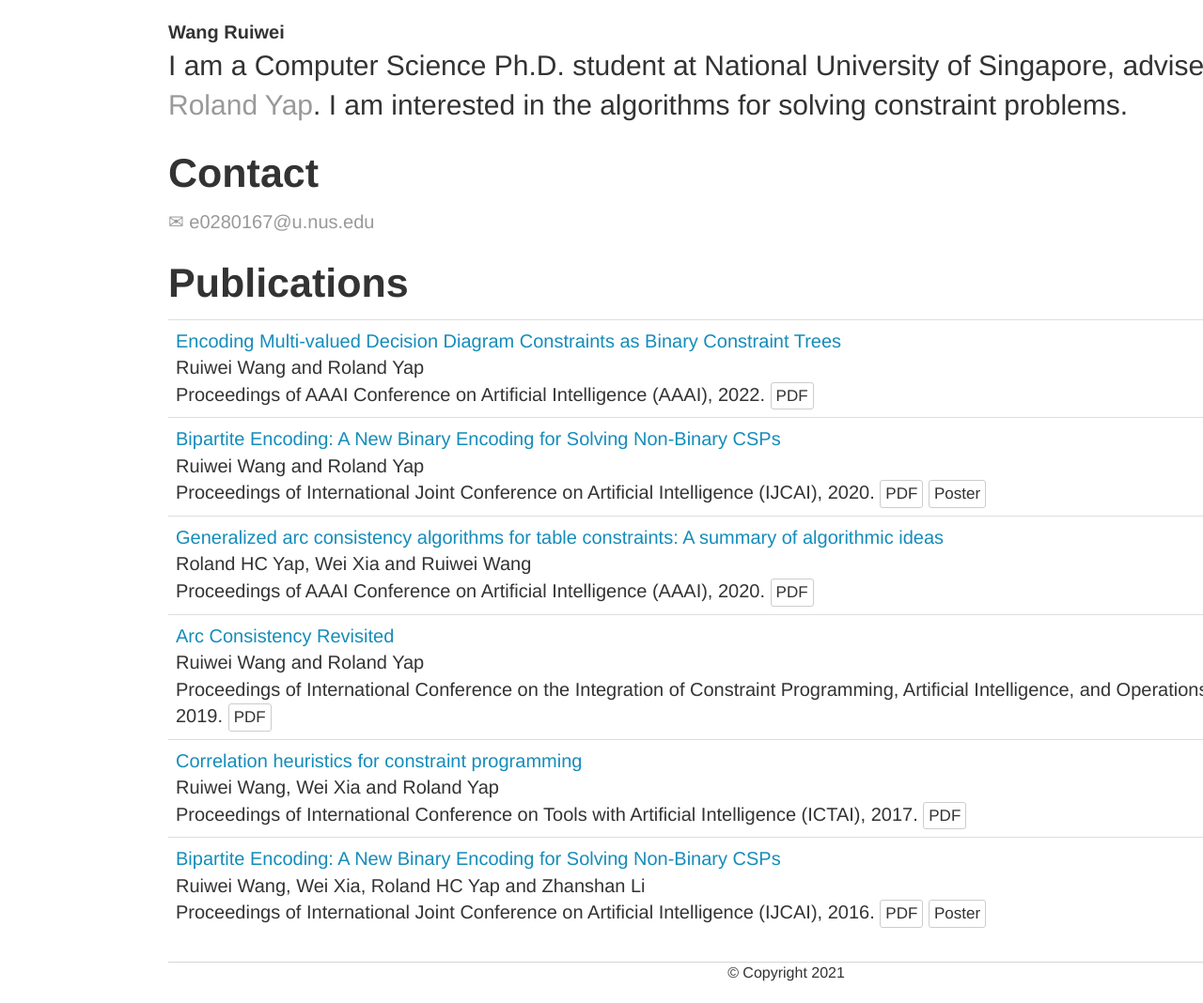
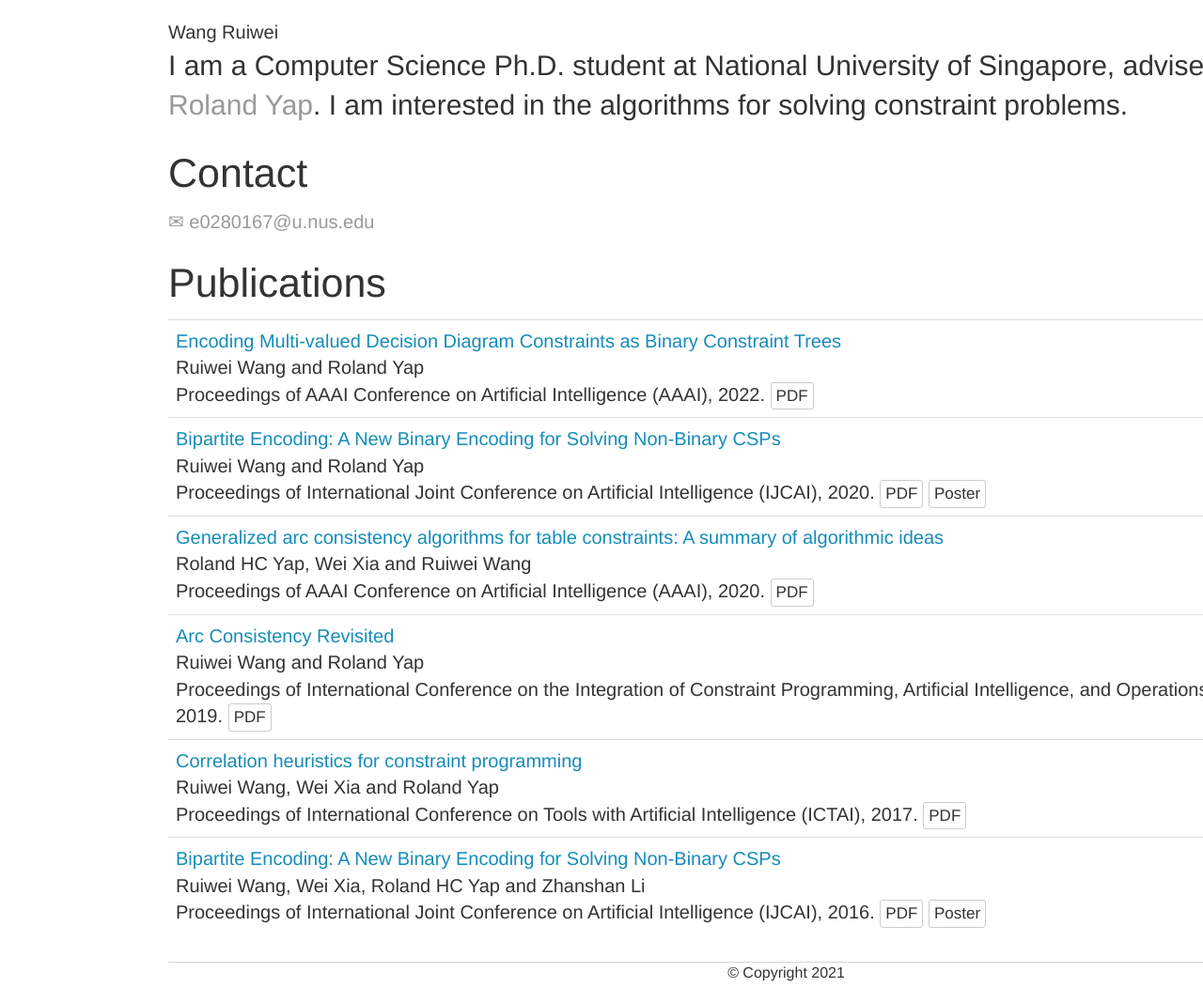
Before and after one commit to WangRuiwei/WangRuiwei.github.io, a Jekyll site: the page built from index.html, in a window 1280 px wide. Shown: the whole page at 94% size. Built offline with Jekyll 4.4.1, drawn with Linux system fonts in a browser that asks for light colours.

Commit message:
Update index.html

```diff
--- a/index.html
+++ b/index.html
@@ -3,13 +3,13 @@ layout: default
 title: Wang Ruiwei
 ---
 <div class="blurb">
-<h1"><span class="s1"><b>Wang Ruiwei</b></span></h1>
+<h1">Wang Ruiwei</h1>
 <p>I am a Computer Science Ph.D. student at National University of Singapore, advised by <a href="http://www.comp.nus.edu.sg/~ryap/"><span class="s2">Prof. Roland Yap</span></a>. I am interested in the algorithms for solving constraint problems.</p>
 
-<h2><span class="s1"><b>Contact</b></span></h2>
+<h2>Contact</h2>
 <a href="mailto:e0280167@u.nus.edu"><span class="s2"> <span>&#9993;</span> e0280167@u.nus.edu</span></a>
 
-<h2><span class="s1"><b>Publications</b></span></h2>
+<h2>Publications</h2>
 <table class="table">
 <tbody>
 <tr>
```
